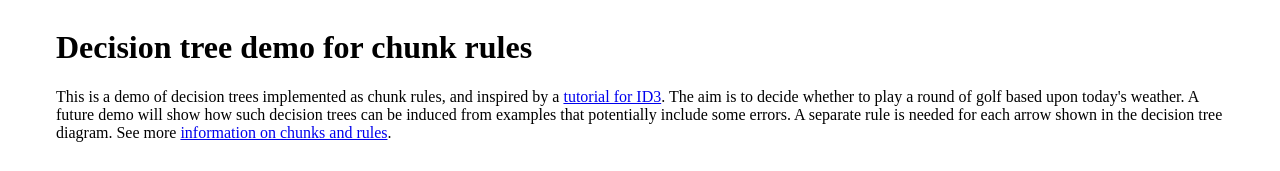
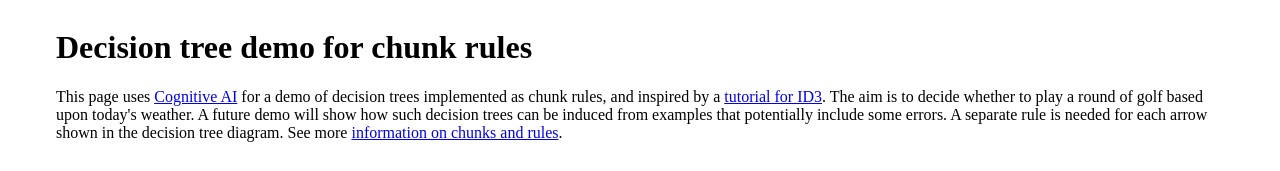
Before and after one commit to w3c/cogai, a plain HTML site: page demos/decision-tree/index.html in a window 1280 px wide. Shown: the top 171 px of the page. Drawn offline with Linux system fonts and the light colour scheme; no server answers.

Commit message:
link to cogai repo

```diff
--- a/demos/decision-tree/index.html
+++ b/demos/decision-tree/index.html
@@ -47,7 +47,7 @@
 <div id="content">
 <h1>Decision tree demo for chunk rules</h1>
 
-<p>This is a demo of decision trees implemented as chunk rules, and inspired by a <a href="http://www2.cs.uregina.ca/~dbd/cs831/notes/ml/dtrees/c4.5/tutorial.html">tutorial for ID3</a>. The aim is to decide whether to play a round of golf based upon today's weather. A future demo will show how such decision trees can be induced from examples that potentially include some errors. A separate rule is needed for each arrow shown in the decision tree diagram. See more <a href="../chunks.html">information on chunks and rules</a>.</p>
+<p>This page uses <a href="https://github.com/w3c/cogai/blob/master/README.md">Cognitive AI</a> for a demo of decision trees implemented as chunk rules, and inspired by a <a href="http://www2.cs.uregina.ca/~dbd/cs831/notes/ml/dtrees/c4.5/tutorial.html">tutorial for ID3</a>. The aim is to decide whether to play a round of golf based upon today's weather. A future demo will show how such decision trees can be induced from examples that potentially include some errors. A separate rule is needed for each arrow shown in the decision tree diagram. See more <a href="../chunks.html">information on chunks and rules</a>.</p>
 </div>
 
 <p style="text-align: center"><img id="tree" src="tree.png" alt="decision tree"></p>
```
